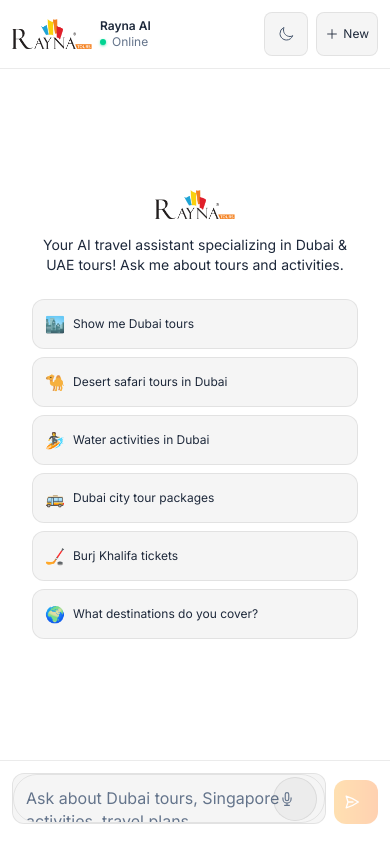
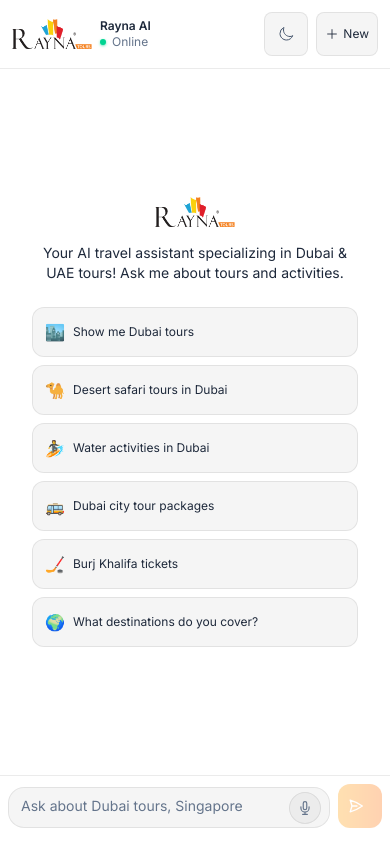
Before and after one commit to Avinashkumar1307/raynaFrontend, a Next.js app: page / in a window 390 px wide. Built offline with nearby package versions, Linux system fonts and the light colour scheme; no server answers.

Commit message:
Fixed:Mobile responsive of chatinput

```diff
--- a/src/app/globals.css
+++ b/src/app/globals.css
@@ -175,8 +175,8 @@
     scroll-behavior: smooth;
   }
 
-  /* Better tap targets for mobile */
-  button {
+    /* Better tap targets for mobile (opt-in via .tappable) */
+  .tappable {
     min-height: 44px;
     min-width: 44px;
   }
--- a/src/components/chat/ChatInput.tsx
+++ b/src/components/chat/ChatInput.tsx
@@ -80,9 +80,9 @@
   }, [isListening, startListening, stopListening, clearTranscript]);
 
   return (
-        <div className="p-3 sm:p-4 md:p-5 md:px-6 border-t border-[var(--border-color)]">
+        <div className="sticky bottom-0 left-0 right-0 z-10 p-2 sm:p-3 md:p-4 md:px-6 border-t border-[var(--border-color)] bg-[var(--bg-primary)]/95 backdrop-blur supports-[backdrop-filter]:bg-[var(--bg-primary)]/80 pb-[max(env(safe-area-inset-bottom),8px)]">
       <div className="flex items-end gap-2 sm:gap-3 max-w-3xl mx-auto">
-                <div className="flex-1 glass rounded-xl focus-within:border-amber-500/40 focus-within:shadow-[0_0_15px_rgba(245,158,11,0.1)] transition-all relative">
+                <div className="flex-1 glass rounded-2xl focus-within:border-amber-500/40 focus-within:shadow-[0_0_15px_rgba(245,158,11,0.1)] transition-all relative px-3 sm:px-4 py-2 sm:py-2.5">
           <div className="flex items-center">
             <textarea
   ref={textareaRef}
@@ -92,7 +92,12 @@
   placeholder={isListening ? "Listening... speak now" : "Ask about Dubai tours, Singapore activities, travel plans..."}
   disabled={disabled || isListening}
   rows={1}
-              className="w-full resize-none bg-transparent p-3 sm:p-4 pr-10 sm:pr-12 text-sm text-[var(--text-primary)] placeholder-[var(--text-secondary)] focus:outline-none disabled:opacity-40 border-[1px] border-[var(--border-color)] focus:border-amber-500/40 rounded-3xl transition-colors"
+  className="w-full resize-none bg-transparent p-0 pr-12 sm:pr-14
+             text-sm sm:text-base
+             placeholder:text-sm sm:placeholder:text-base
+             text-[var(--text-primary)]
+             placeholder-[var(--text-secondary)]
+             focus:outline-none disabled:opacity-40 transition-colors"
 />
             {/* Microphone button */}
             {isSpeechSupported && (
@@ -100,7 +105,7 @@
                 type="button"
                 onClick={handleMicClick}
                 disabled={disabled}
-                className={`absolute right-2 sm:right-3 p-1.5 sm:p-2 rounded-full transition-all ${
+                className={`absolute right-2 sm:right-3 top-1/2 -translate-y-1/2 w-8 h-8 sm:w-9 sm:h-9 rounded-full flex items-center justify-center transition-all ${
                                     isListening
                     ? 'bg-red-500 text-white animate-pulse shadow-lg shadow-red-500/30'
                     : 'bg-[var(--bg-card)] hover:bg-[var(--border-color)] text-[var(--text-secondary)] border border-[var(--border-color)]'
@@ -134,7 +139,7 @@
         <button
           onClick={handleSend}
           disabled={disabled || !input.trim()}
-          className="rounded-xl bg-linear-to-r from-amber-500 to-orange-500 p-2.5 sm:p-3 md:p-3.5 text-white hover:from-amber-400 hover:to-orange-400 disabled:opacity-30 transition-all shrink-0 shadow-lg shadow-amber-500/20 disabled:shadow-none"
+          className="rounded-xl bg-linear-to-r from-amber-500 to-orange-500 p-2.5 sm:p-3 md:p-3.5 text-white hover:from-amber-400 hover:to-orange-400 disabled:opacity-30 transition-all shrink-0 shadow-lg shadow-amber-500/20 disabled:shadow-none tappable"
           aria-label="Send message"
         >
           <svg
--- a/src/components/chat/NewChatButton.tsx
+++ b/src/components/chat/NewChatButton.tsx
@@ -10,7 +10,7 @@
     <button
       onClick={() => !disabled && onClear()}
       disabled={disabled}
-      className="flex items-center gap-1 sm:gap-1.5 text-xs sm:text-sm text-[var(--text-primary)] hover:text-amber-500 disabled:opacity-30 transition-all px-2 sm:px-3 py-1.5 rounded-lg glass glass-hover"
+      className="flex items-center gap-1 sm:gap-1.5 text-xs sm:text-sm text-[var(--text-primary)] hover:text-amber-500 disabled:opacity-30 transition-all px-2 sm:px-3 py-1.5 rounded-lg glass glass-hover tappable"
       title="New chat"
     >
       <svg
--- a/src/components/ui/ThemeToggle.tsx
+++ b/src/components/ui/ThemeToggle.tsx
@@ -8,7 +8,7 @@
   return (
     <button
       onClick={toggleTheme}
-      className="flex items-center justify-center w-8 h-8 sm:w-9 sm:h-9 rounded-lg glass glass-hover transition-all hover:scale-105 focus:outline-none focus:ring-2 focus:ring-amber-400/50"
+      className="flex items-center justify-center w-8 h-8 sm:w-9 sm:h-9 rounded-lg glass glass-hover transition-all hover:scale-105 focus:outline-none focus:ring-2 focus:ring-amber-400/50 tappable"
       title={`Switch to ${theme === "dark" ? "light" : "dark"} mode`}
       aria-label={`Switch to ${theme === "dark" ? "light" : "dark"} mode`}
     >
```
Lines whose indentation alone changed are shown as unchanged.
